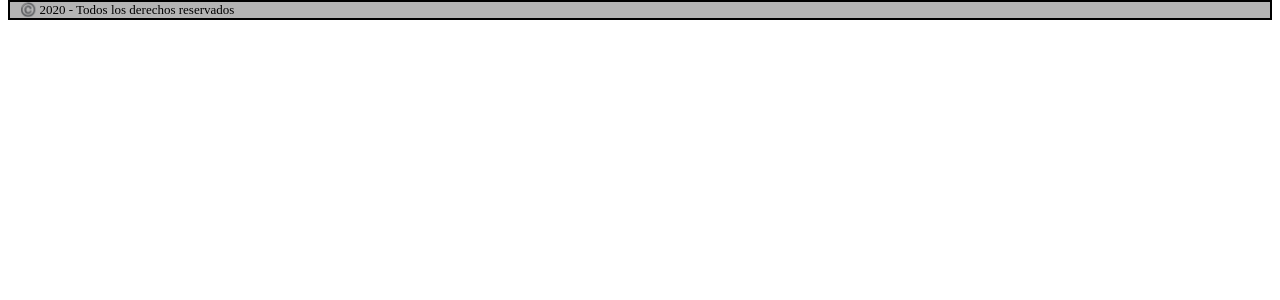
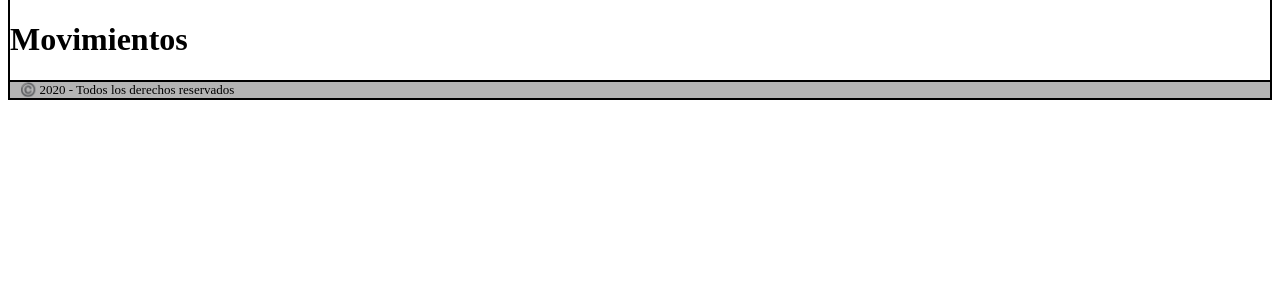
Before and after one commit to Cobra914/proyecto_final_flask, a Flask app: page / in a window 1280 px wide. Shown: the part 100-400 px from the top of the page. Run offline with Flask 3, Linux system fonts and the light colour scheme.

Commit message:
chore: agregado titulo al main

```diff
--- a/mycrypto/templates/base.html
+++ b/mycrypto/templates/base.html
@@ -14,6 +14,11 @@
     {% include 'components/navbar.html' %}
 
     <main class="main">
+        {% block page_title %}
+        {% endblock page_title %}
+
+
+
         {% block contenido%}
         {% endblock contenido %}
     </main>
--- a/mycrypto/templates/inicio.html
+++ b/mycrypto/templates/inicio.html
@@ -4,6 +4,10 @@
 {{ super() }}: Inicio
 {% endblock head_title %}
 
+{% block page_title %}
+<h1>Movimientos</h1>
+{% endblock page_title %}
+
 {% block contenido %}
 <table class="paper tabla">
 
```
